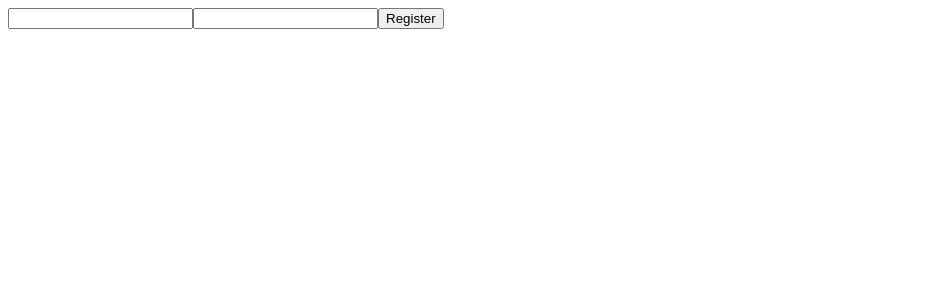
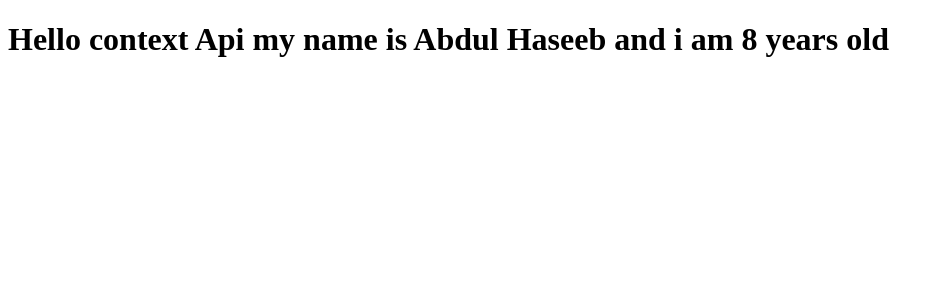
Before and after one commit to Usman-Javed-07/react-course, a React (Vite) app: page / in a window 1280 px wide. Shown: the top 300 px of the page, without its empty margins (0-944 px from the left). Built offline with nearby package versions, Linux system fonts and the light colour scheme.

Commit message:
contextapi is react js

```diff
--- a/src/App.jsx
+++ b/src/App.jsx
@@ -26,7 +26,10 @@
 // import { UseRef  } from "./components/Hooks/useRef/useref"
 // import { ForwardRef   } from "./components/Hooks/useRef/forwaredRef"
 
-import { UseId } from "./components/Hooks/useid/useid"
+// import { UseId } from "./components/Hooks/useid/useid"
+// import {  PropDrilling  } from "./components/propDrilling"
+import { BioProvider } from "./components/contextApi/index"
+import { Home } from "./components/contextApi/Home"
 
 // import { ContactForm } from "./components/Hooks/ContactForm"
 
@@ -58,7 +61,11 @@ export const App = ()=> {
       {/* <HowToFetchApi/> */}
       {/* <UseRef /> */}
       {/* <ForwardRef /> */}
-      <UseId/>
+      {/* <UseId/> */}
+      {/* < PropDrilling /> */}
+      <BioProvider>
+         <Home/>
+         </BioProvider>
 
   {/* <ReactUseEffect/> */}
      {/* <ContactForm/> */}
--- /dev/null
+++ b/src/components/contextApi/Home.jsx
@@ -0,0 +1,8 @@
+import { useContext } from "react"
+import { BioContext } from "."
+
+export const Home = () => {
+
+    const {myName , myAge} = useContext(BioContext)
+    return <h1>Hello context Api my name is {myName} and i am {myAge} years old</h1>
+}
--- /dev/null
+++ b/src/components/contextApi/index.jsx
@@ -0,0 +1,11 @@
+import { createContext } from "react";
+
+export const BioContext = createContext()
+
+export const BioProvider = ({children}) => {
+    const myName = "Abdul Haseeb"
+    const  myAge = 8
+    console.log(children);
+    return <BioContext.Provider value={{ myName , myAge}}> {children} </BioContext.Provider>
+
+}
--- /dev/null
+++ b/src/components/propDrilling.jsx
@@ -0,0 +1,36 @@
+ export const PropDrilling = ()=> {
+
+    return (
+        <section className={`p-4 h-lvh font-display tracking-wider flex flex-col justify-center items-center bg-gray-900 text-white`}>
+
+            <h1>component A </h1>
+            <ChildComponent data="react js"/>
+        </section>
+    )
+ }
+
+ const ChildComponent = (props)=> {
+    return (
+    <>
+
+    <h1> hello i am component B</h1>
+    <GrandChildComponent data={props.data}/>
+
+    </>
+    )
+ }
+ const  GrandChildComponent = (props)=> {
+    return (
+        <>
+         <h1>hello i am component c</h1>
+         <GreatGrandChildComponent data = {props.data}/>
+        </>
+    )
+ }
+ const  GreatGrandChildComponent = (props)=> {
+    return (
+        <>
+        <h1> i love {props.data}</h1>
+        </>
+    )
+ }
--- a/src/index.css
+++ b/src/index.css
@@ -1,4 +1,4 @@
-/* @tailwind base;
+ @tailwind base;
 @tailwind components;
 @tailwind utilities;
 
@@ -34,4 +34,4 @@ html {
 
 .grid-two-cols {
   grid-template-columns: repeat(3, 1fr);
-} */
+}
```
